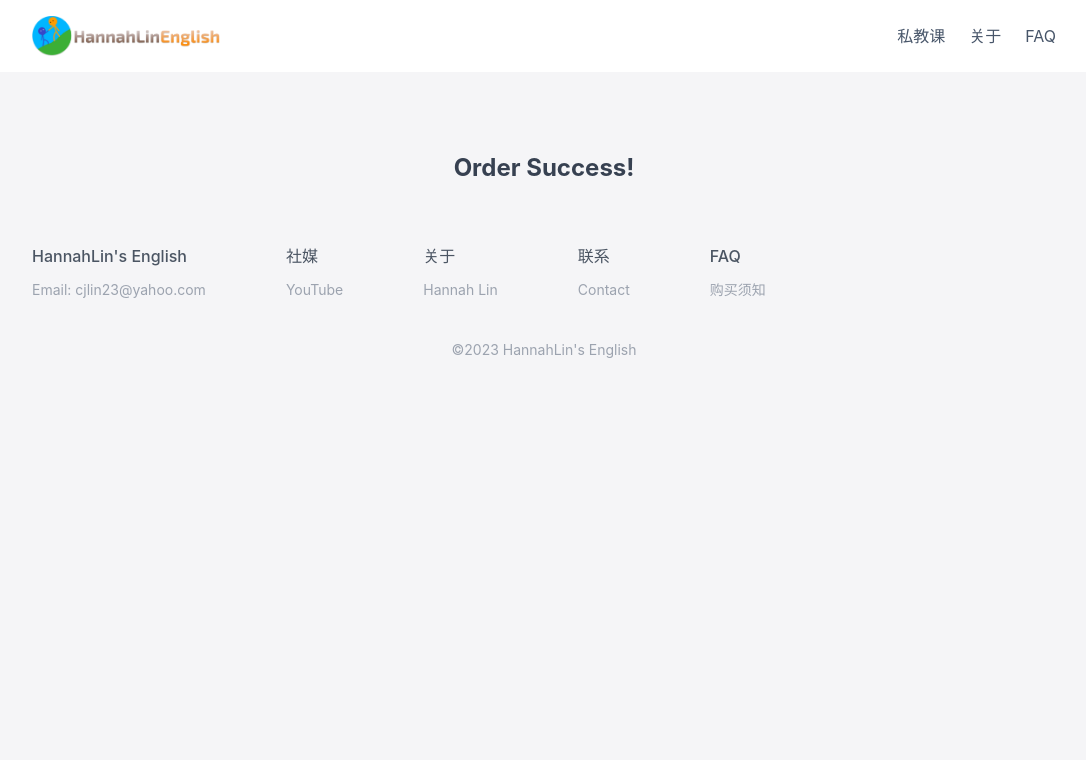
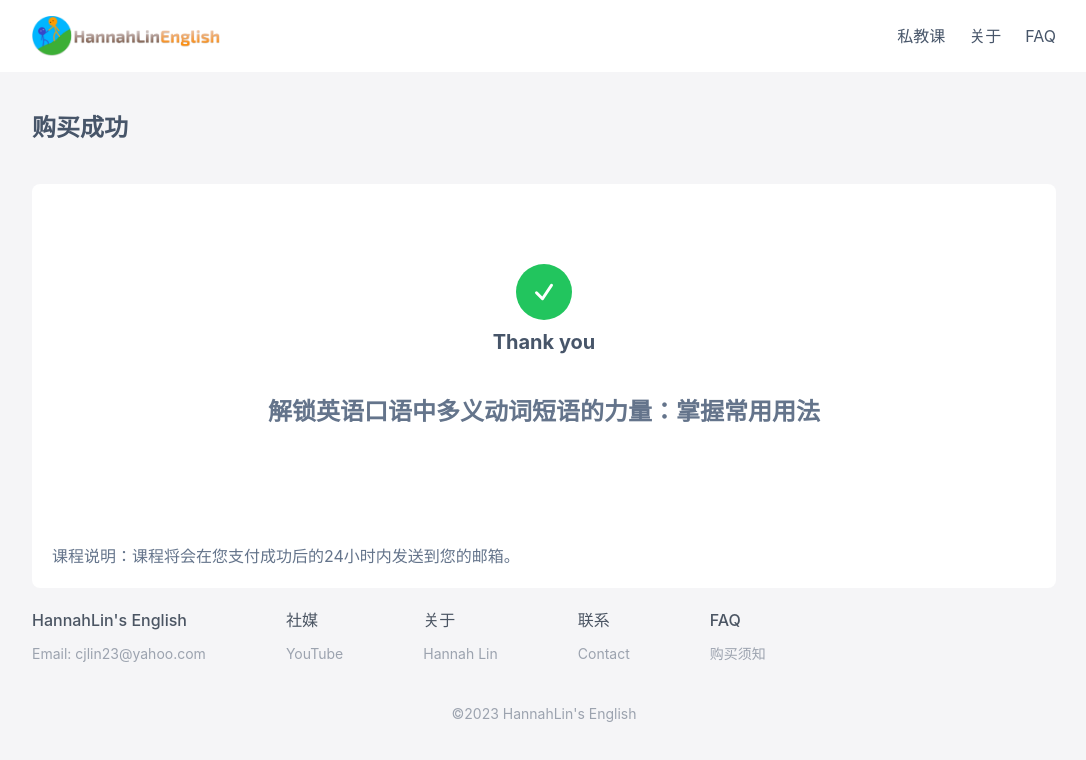
Before and after one commit to QETHAN/lesson_sales, a Next.js app: page /order/success in a window 1280 px wide. Shown: the top 760 px of the page, without its empty margins (96-1182 px from the left). Built offline with nearby package versions, Linux system fonts and the light colour scheme.

Commit message:
Update order page

```diff
--- a/src/pages/order/cancel.js
+++ b/src/pages/order/cancel.js
@@ -1,3 +1,95 @@
-export default function OrderCancel() {
-  return <h1 className="my-20 text-center text-2xl text-gray-700 font-bold">Order Cancel!</h1>
+import Stripe from "stripe";
+import Head from "next/head";
+
+export default function OrderCancel({ session }) {
+  return (
+    <div className="container lg:max-w-screen-lg mx-auto px-5 lg:px-0">
+      <Head>
+        <title>购买取消</title>
+        <meta charset="UTF-8" />
+        <meta
+          name="viewport"
+          content="width=device-width, initial-scale=1.0, user-scalable=0"
+        />
+        <meta httpEquiv="X-UA-Compatible" content="ie=edge" />
+        <meta
+          name="description"
+          content="Improve your American English pronunciation, listening skills, and spoken English with our comprehensive guide. Learn how to speak like a native and communicate effectively in any situation."
+        />
+        <meta
+          name="keywords"
+          content="English lessons, online learning, grammar, vocabulary, pronunciation, 美式英语/英文听力, 美式英语口语, 美式英语发音技巧, 医学英语常用短语, 医学英语, 看病英语, 看医生英语"
+        />
+        <meta name="author" content="Hannah Lin" />
+        <meta property="og:title" content="购买取消" />
+        <meta property="og:type" content="website" />
+        <meta property="og:url" content="https://hannahlinenglish.com" />
+        <meta
+          property="og:image"
+          content="https://hannahlinenglish.com/static/img/logo.png"
+        />
+        <meta
+          property="og:description"
+          content="Improve your American English pronunciation, listening skills, and spoken English with our comprehensive guide. Learn how to speak like a native and communicate effectively in any situation."
+        />
+      </Head>
+
+      <h1 className="my-10 text-2xl font-bold text-slate-600">购买取消</h1>
+
+      <div className="relative flex flex-col justify-center items-center px-5 py-20 bg-white rounded-lg">
+        <div className="flex justify-center items-center w-14 h-14 rounded-full bg-gray-300">
+          <svg
+            xmlns="http://www.w3.org/2000/svg"
+            fill="none"
+            viewBox="0 0 24 24"
+            stroke-width="1.5"
+            stroke="white"
+            class="w-6 h-6"
+          >
+            <path
+              stroke-linecap="round"
+              stroke-linejoin="round"
+              d="M2.25 3h1.386c.51 0 .955.343 1.087.835l.383 1.437M7.5 14.25a3 3 0 00-3 3h15.75m-12.75-3h11.218c1.121-2.3 2.1-4.684 2.924-7.138a60.114 60.114 0 00-16.536-1.84M7.5 14.25L5.106 5.272M6 20.25a.75.75 0 11-1.5 0 .75.75 0 011.5 0zm12.75 0a.75.75 0 11-1.5 0 .75.75 0 011.5 0z"
+            />
+          </svg>
+        </div>
+
+        <div className="mt-5">
+          <h2 className="text-2xl text-center font-bold text-slate-600">
+            您取消了这次购买
+          </h2>
+          <div className="my-10 text-center">
+            <a
+              href="/"
+              className="w-full px-10 py-2 rounded-md bg-blue-500 hover:bg-blue-600 text-white font-semibold text-base transition ease-in-out duration-150"
+            >
+              返回首页
+            </a>
+          </div>
+        </div>
+      </div>
+    </div>
+  );
 }
+
+export async function getServerSideProps({ query }) {
+  if (!query.session_id) {
+    return {
+      props: {
+        session: null,
+      },
+    };
+  }
+
+  const stripe = Stripe(process.env.STRIPE_SECRET_KEY);
+  const sessionId = query.session_id;
+  const session = await stripe.checkout.sessions.listLineItems(sessionId, {
+    limit: 5,
+  });
+
+  return {
+    props: {
+      session,
+    },
+  };
+}
--- a/src/pages/order/success.js
+++ b/src/pages/order/success.js
@@ -1,31 +1,98 @@
-import { useEffect } from "react"
-import Stripe from 'stripe';
+import Stripe from "stripe";
+import Head from "next/head";
 
 export default function OrderSuccess({ session }) {
-  // useEffect(() => {
-  //   console.log(session)
-  // }, [])
-  return <div>
-      <h1 className="mt-20 mb-10 text-center text-2xl text-gray-700 font-bold">Order Success!</h1>
-      { session && <p className="my-10 text-center text-xl text-gray-600 font-semibold">{ session.data?.[0].description }</p> }
+  return (
+    <div className="container lg:max-w-screen-lg mx-auto px-5 lg:px-0">
+      <Head>
+        <title>购买成功</title>
+        <meta charset="UTF-8" />
+        <meta
+          name="viewport"
+          content="width=device-width, initial-scale=1.0, user-scalable=0"
+        />
+        <meta httpEquiv="X-UA-Compatible" content="ie=edge" />
+        <meta
+          name="description"
+          content="Improve your American English pronunciation, listening skills, and spoken English with our comprehensive guide. Learn how to speak like a native and communicate effectively in any situation."
+        />
+        <meta
+          name="keywords"
+          content="English lessons, online learning, grammar, vocabulary, pronunciation, 美式英语/英文听力, 美式英语口语, 美式英语发音技巧, 医学英语常用短语, 医学英语, 看病英语, 看医生英语"
+        />
+        <meta name="author" content="Hannah Lin" />
+        <meta property="og:title" content="购买成功" />
+        <meta property="og:type" content="website" />
+        <meta property="og:url" content="https://hannahlinenglish.com" />
+        <meta
+          property="og:image"
+          content="https://hannahlinenglish.com/static/img/logo.png"
+        />
+        <meta
+          property="og:description"
+          content="Improve your American English pronunciation, listening skills, and spoken English with our comprehensive guide. Learn how to speak like a native and communicate effectively in any situation."
+        />
+      </Head>
+
+      <h1 className="my-10 text-2xl font-bold text-slate-600">购买成功</h1>
+
+      <div className="relative flex flex-col justify-center items-center px-5 py-20 bg-white rounded-lg">
+        <div className="flex justify-center items-center w-14 h-14 rounded-full bg-green-500">
+          <svg
+            xmlns="http://www.w3.org/2000/svg"
+            fill="none"
+            viewBox="0 0 24 24"
+            stroke-width="3"
+            stroke="white"
+            class="w-6 h-6"
+          >
+            <path
+              stroke-linecap="round"
+              stroke-linejoin="round"
+              d="M4.5 12.75l6 6 9-13.5"
+            />
+          </svg>
+        </div>
+
+        <div className="mt-2">
+          <h2 className="text-xl text-center font-bold text-slate-600">
+            Thank you
+          </h2>
+          <p className="mt-10 mb-20 text-center text-xl sm:text-2xl text-slate-500 font-semibold">
+            解锁英语口语中多义动词短语的力量：掌握常用用法
+          </p>
+          <p className="absolute left-0 bottom-0 my-5 px-5 text-center text-base text-slate-500">
+            课程说明：课程将会在您支付成功后的24小时内发送到您的邮箱。
+          </p>
+          {session && (
+            <p className="my-10 text-center text-xl text-slate-500 font-semibold">
+              {session.data?.[0].description}
+            </p>
+          )}
+        </div>
+      </div>
     </div>
+  );
 }
 
 export async function getServerSideProps({ query }) {
   if (!query.session_id) {
     return {
-      session: null
-    }
+      props: {
+        session: null,
+      },
+    };
   }
 
-  const stripe = Stripe(process.env.STRIPE_SECRET_KEY)
-  const sessionId = query.session_id
-  const session = await stripe.checkout.sessions.listLineItems(sessionId, { limit: 5 })
-  // console.log(JSON.stringify(session, null, 2))
+  const stripe = Stripe(process.env.STRIPE_SECRET_KEY);
+  const sessionId = query.session_id;
+  const session = await stripe.checkout.sessions.listLineItems(sessionId, {
+    limit: 5,
+  });
 
   return {
     props: {
-      session
+      session,
     },
   };
 }
```
